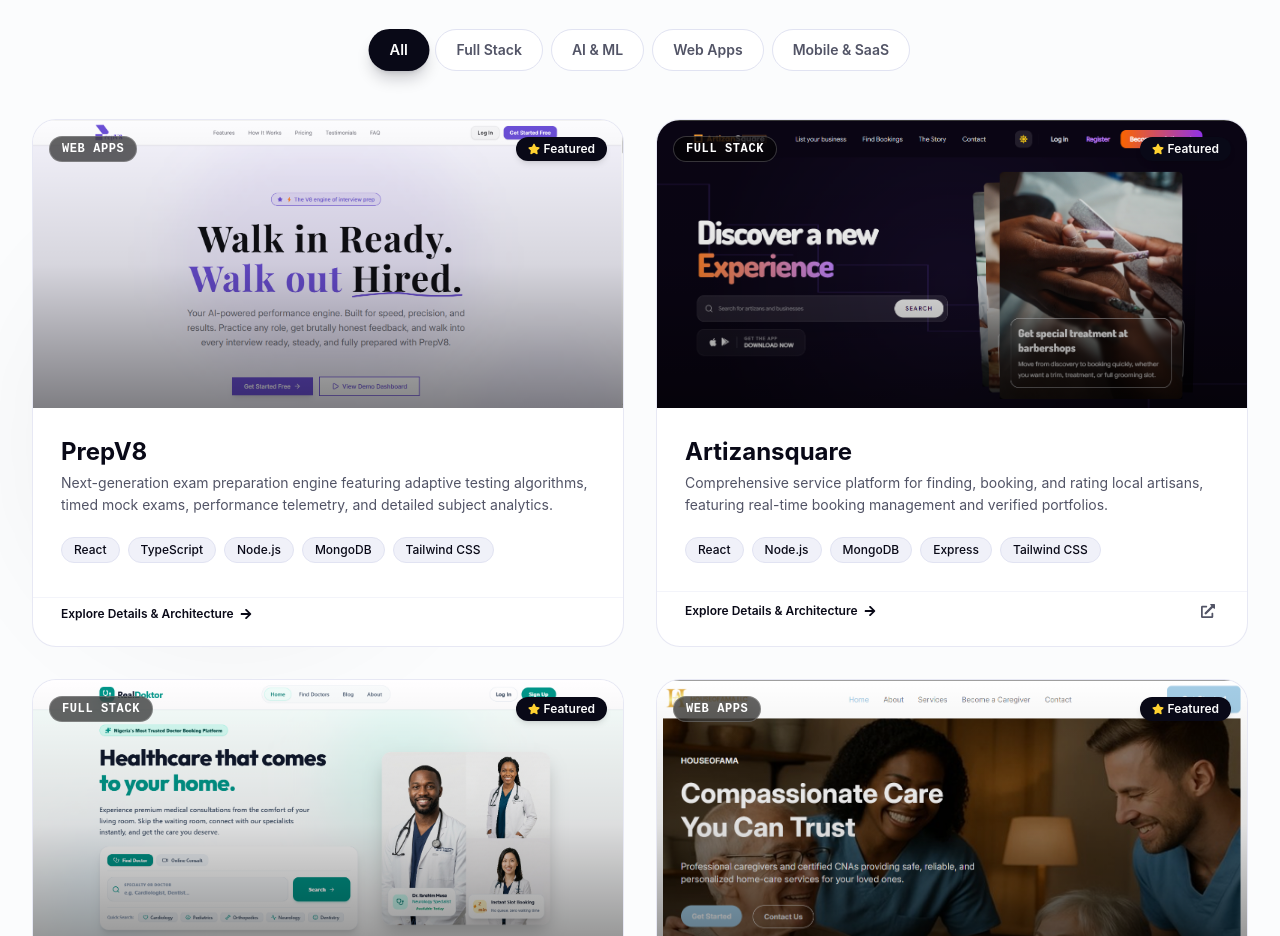
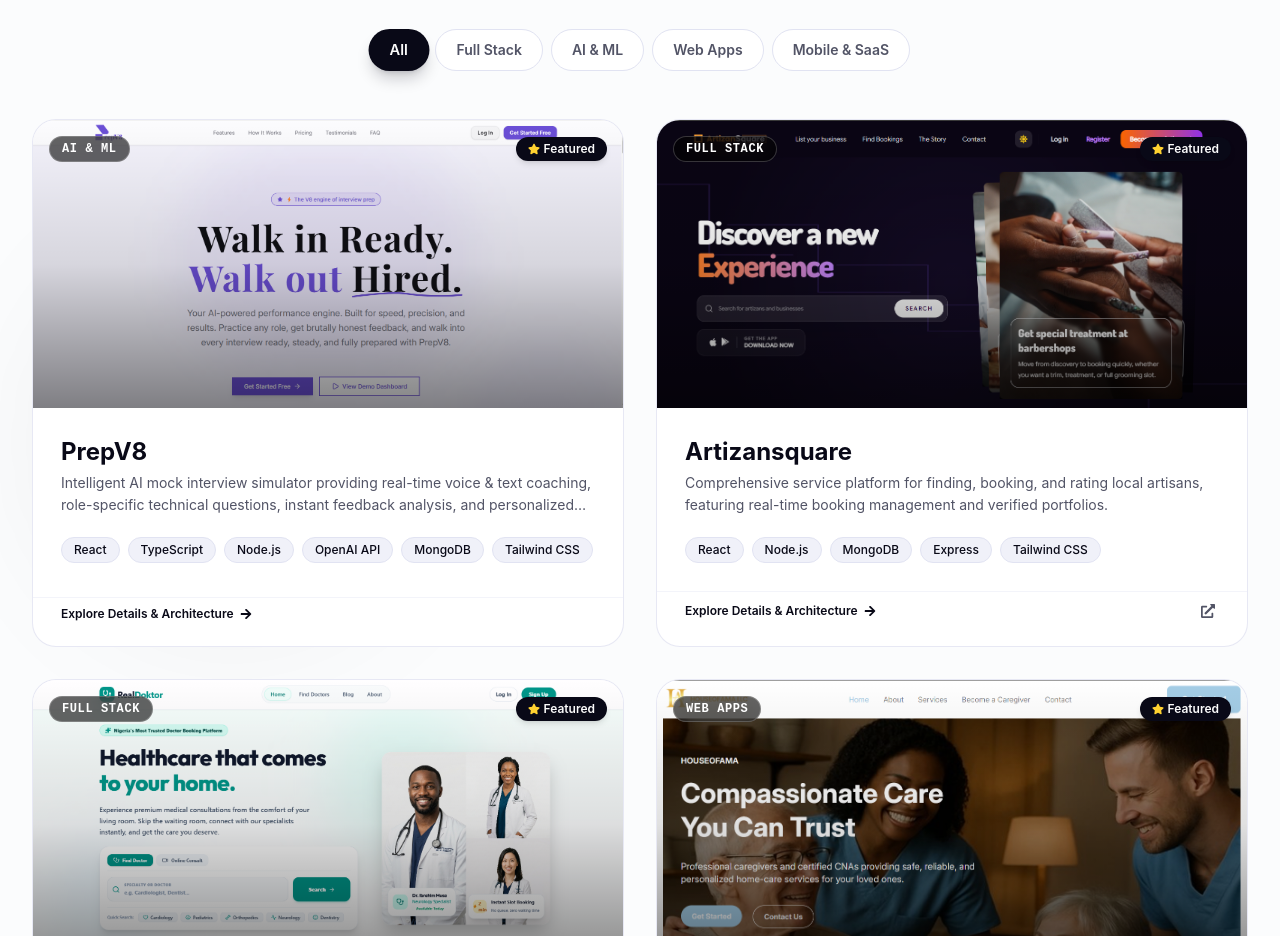
Before and after one commit to primestacks/Primedev100-Portfolio, a React (Vite) app: page / in a window 1280 px wide. Shown: the part 4940-5876 px from the top of the page. Built offline with nearby package versions, Linux system fonts and the light colour scheme.

Commit message:
feat: add project metadata and portfolio data structure to new projectsData file

```diff
--- a/src/data/projectsData.js
+++ b/src/data/projectsData.js
@@ -2,41 +2,41 @@ export const projectsData = [
   {
     id: "prepv8",
     title: "PrepV8",
-    subtitle: "AI-powered exam preparation & intelligent student assessment platform",
-    category: "Web Apps",
+    subtitle: "AI-powered interview preparation platform for job seekers & professionals across all levels",
+    category: "AI & ML",
     featured: true,
     status: "Under Development",
     image: "/PrepV8.png",
     gallery: [
       "/PrepV8.png"
     ],
-    tech: ["React", "TypeScript", "Node.js", "MongoDB", "Tailwind CSS"],
+    tech: ["React", "TypeScript", "Node.js", "OpenAI API", "MongoDB", "Tailwind CSS"],
     stackBreakdown: {
       frontend: ["React 19", "TypeScript", "Tailwind CSS", "Framer Motion"],
-      backend: ["Node.js", "Express.js", "REST APIs"],
-      database: ["MongoDB Atlas", "Redis"],
+      backend: ["Node.js", "Express.js", "LangChain / OpenAI API"],
+      database: ["MongoDB Atlas", "Redis Caching"],
       devops: ["Vercel", "GitHub Actions"]
     },
     shortDescription:
-      "Next-generation exam preparation engine featuring adaptive testing algorithms, timed mock exams, performance telemetry, and detailed subject analytics.",
+      "Intelligent AI mock interview simulator providing real-time voice & text coaching, role-specific technical questions, instant feedback analysis, and personalized career tracks.",
     fullDescription:
-      "PrepV8 is an intelligent educational platform designed to transform how students prepare for competitive examinations. It incorporates adaptive question routing, instant scoring feedback, subject-wise weakness identification, and tailored study schedules.",
+      "PrepV8 is an end-to-end AI-powered interview preparation platform engineered for job seekers, software engineers, product managers, and professionals across all career levels. It features simulated live AI interviewer sessions, domain-specific behavioral and technical question sets, automated answer evaluation, speech clarity scoring, and actionable improvement recommendations.",
     challenge:
-      "Delivering smooth exam session handling without latency during timed tests while generating real-time performance analytics.",
+      "Delivering realistic, non-scripted AI interview conversations with dynamic follow-up questions while generating multi-dimensional feedback scores in real-time.",
     solution:
-      "Built a client-side state machine with offline progress caching and background sync for analytics calculation.",
-    impact: "Significantly improves study efficiency with targeted practice algorithms.",
+      "Implemented a streaming LLM response pipeline paired with speech-to-text integration and real-time STAR rubric evaluation algorithms.",
+    impact: "Empowers candidates across all industries and experience levels to master technical, behavioral, and leadership interviews.",
     features: [
-      { title: "Timed Mock Examinations", desc: "Simulate real exam pressure with customizable timers, auto-submission, and section reviews." },
-      { title: "Performance Telemetry", desc: "Interactive dashboards highlighting accuracy rates, speed per question, and growth trends." },
-      { title: "Adaptive Question Bank", desc: "Dynamically adjust difficulty levels based on individual student performance." },
-      { title: "Instant Answer Explanation", desc: "Step-by-step solutions and reference guides provided immediately after every quiz." }
+      { title: "Simulated AI Mock Interviews", desc: "Practice live realistic technical, system design, and behavioral interviews tailored to target job roles." },
+      { title: "Instant Performance Analytics", desc: "Receive actionable scoring breakdowns on answer structure (STAR method), technical accuracy, confidence, and key takeaways." },
+      { title: "All Experience Levels", desc: "Curated interview question paths covering Entry Level, Mid-Level, Senior, Lead, and Executive positions." },
+      { title: "Targeted Job & Resume Matching", desc: "Paste any target job description or upload your resume to generate custom tailored interview scenarios." }
     ],
     metrics: [
-      { label: "Status", value: "Beta Stage" },
-      { label: "Question Bank", value: "5,000+" },
-      { label: "Analytics Speed", value: "< 100ms" },
-      { label: "Target Score Boost", value: "+35%" }
+      { label: "Target Audience", value: "All Career Levels" },
+      { label: "AI Response Speed", value: "< 300ms" },
+      { label: "Status", value: "Under Development" },
+      { label: "Interview Types", value: "Tech & Behavioral" }
     ],
     liveUrl: null,
     githubUrl: null
```
